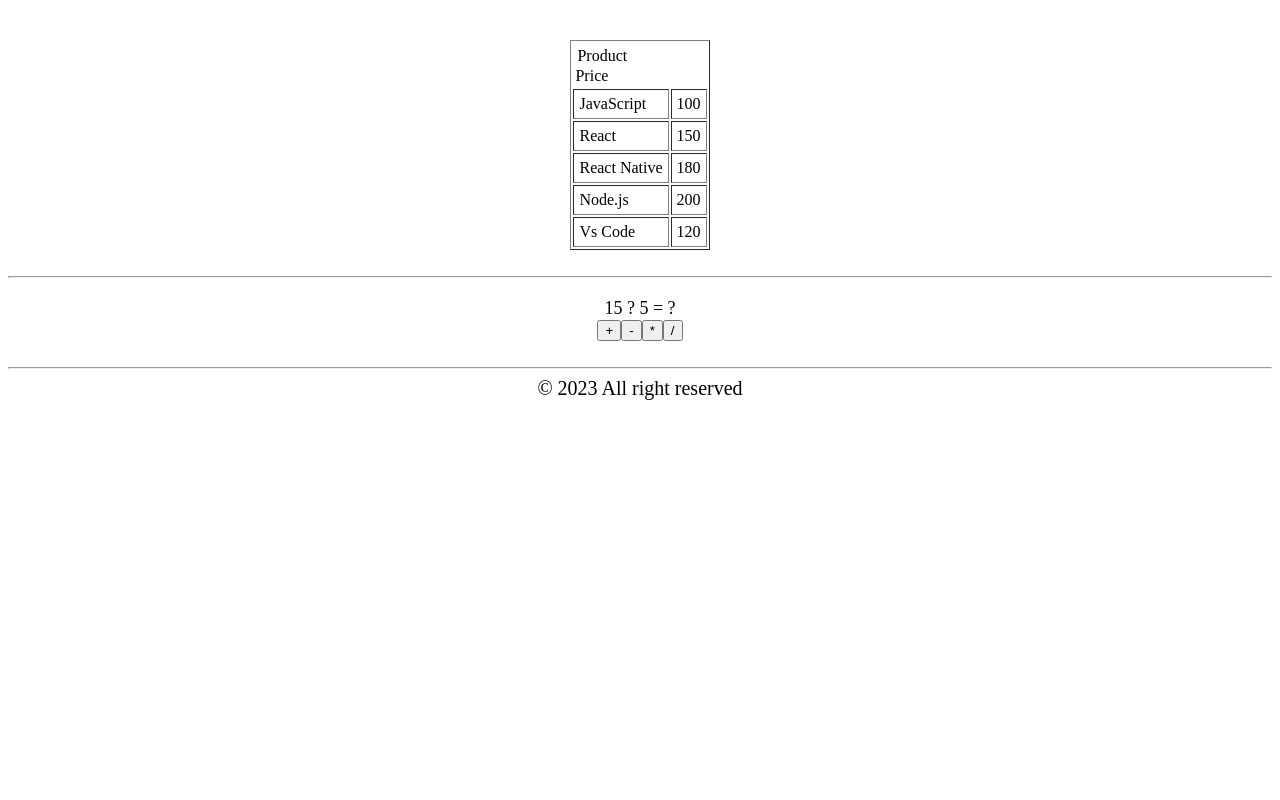
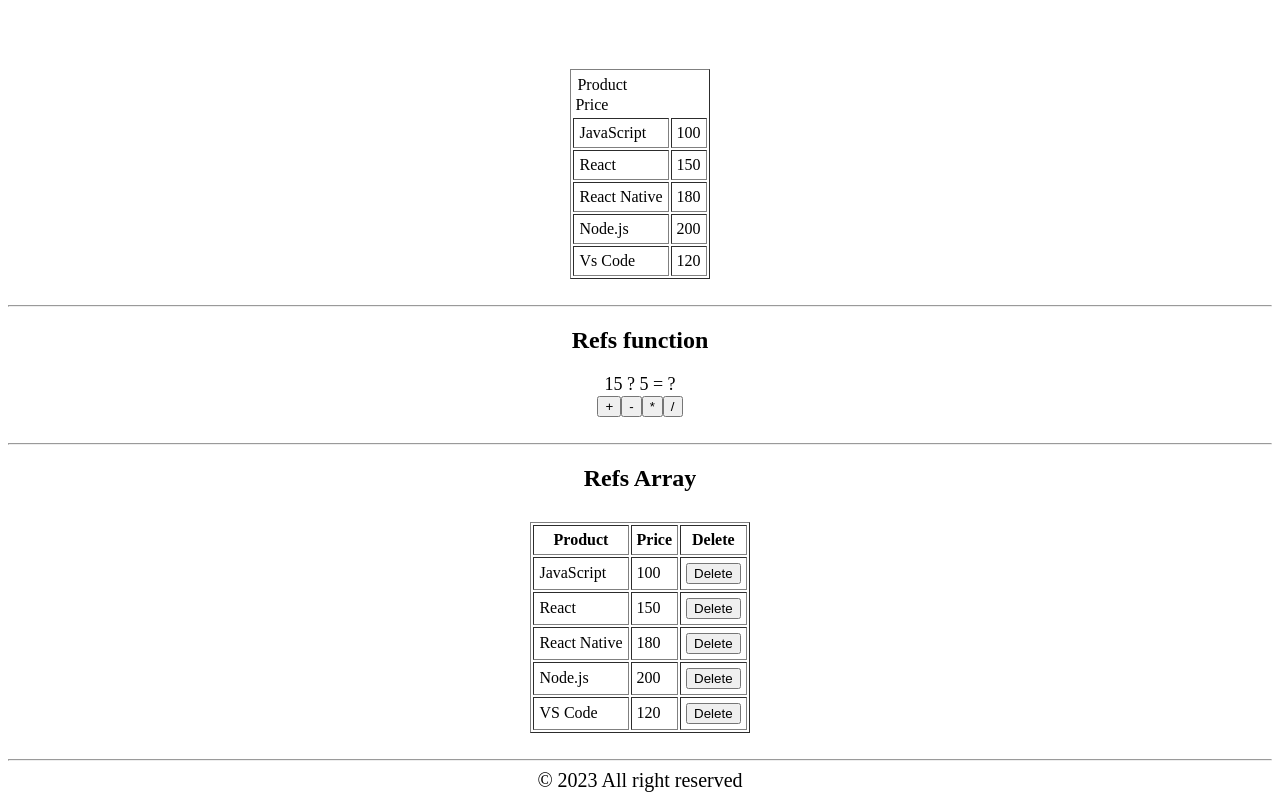
Before and after one commit to s6503052412161/app1, a React (Create React App) app: page / in a window 1280 px wide. Shown: the part 1029-1829 px from the top of the page. Before the commit the page ends 1437 px from the top, so only its background shows below. Built offline with nearby package versions, Linux system fonts and the light colour scheme.

Commit message:
update Refs Array
update Refs Array

```diff
--- a/src/App.js
+++ b/src/App.js
@@ -6,6 +6,7 @@
 import { Calculator } from './calculator';
 import { Table } from './event-data2';
 import {  RefsFunc } from './refs-func.js'; //ถ้าส่งออกแบบ Defalt ไม่ต้องมีปีกกา
+import RefsArray from './refs-array.js';
 function App() {
   return(
     <>
@@ -29,7 +30,12 @@
     <Table/>
     <br/>
     <hr/>
+    <h2 style={{textAlign:"center"}}>Refs function</h2>
     <RefsFunc/>
+    <br/>
+    <hr/>
+    <h2 style={{textAlign:"center"}}>Refs Array</h2>
+    <RefsArray/>
     <br/>
     <hr/>
     <Footer/>
--- a/src/func-components.js
+++ b/src/func-components.js
@@ -28,7 +28,8 @@
             <br/><br/><br/>
             <h2 style={bStyle}>Welcome! To React & ReactNative</h2>
             <h2 style={bStyle}>To day to leaning ReactNative</h2>
-            <br/><br/><br/>
+            <h2 style={bStyle}>Example components and function in React</h2>
+            <br/><br/>
         </div>
     )
 }
--- a/src/refs-array.js
+++ b/src/refs-array.js
@@ -1,5 +1,50 @@
-import React form 'react';
+import React from 'react';
 
-export default function refs-array{
+export default function RefsArray(){
+    const table = React.useRef()
+    const tr = React.useRef([])
 
+    const data = [
+        ['JavaScript', 100],
+        ['React',150],
+        ['React Native',180],
+        ['Node.js',200],
+        ['VS Code',120]
+    ]
+
+    const onClickButton = (i)=>{
+
+        const index = tr.current[i].rowIndex
+        table.current.deleteRow(index)
+    }
+    const onMouseOverRow = (i) =>{
+        tr.current[i].style.backgroundColor = 'green'
+    }
+
+    const onMouseOutRow = (i) => {
+        tr.current[i].style.backgroundColor = 'white'
+    }
+
+    const tableStyle = {margin:'auto',marginTop:30}
+
+    return(
+        <table ref={table} border="1" cellPadding={5} style={tableStyle}>
+        <tr><th>Product</th><th>Price</th><th>Delete</th></tr>
+        {
+            data.map((item,i)=>{
+                return (
+                    <tr ref={el => tr.current[i]=el}
+                     onMouseOver={()=> onMouseOverRow(i)}
+                     onMouseOut={()=> onMouseOutRow(i)}
+                     >
+                     <td>{item[0]}</td><td>{item[1]}</td>
+                     <td><button onClick={() => onClickButton(i)}>
+                     Delete</button></td>
+                    </tr>
+                )
+
+            })
+        }
+        </table>
+    )
 }
```
